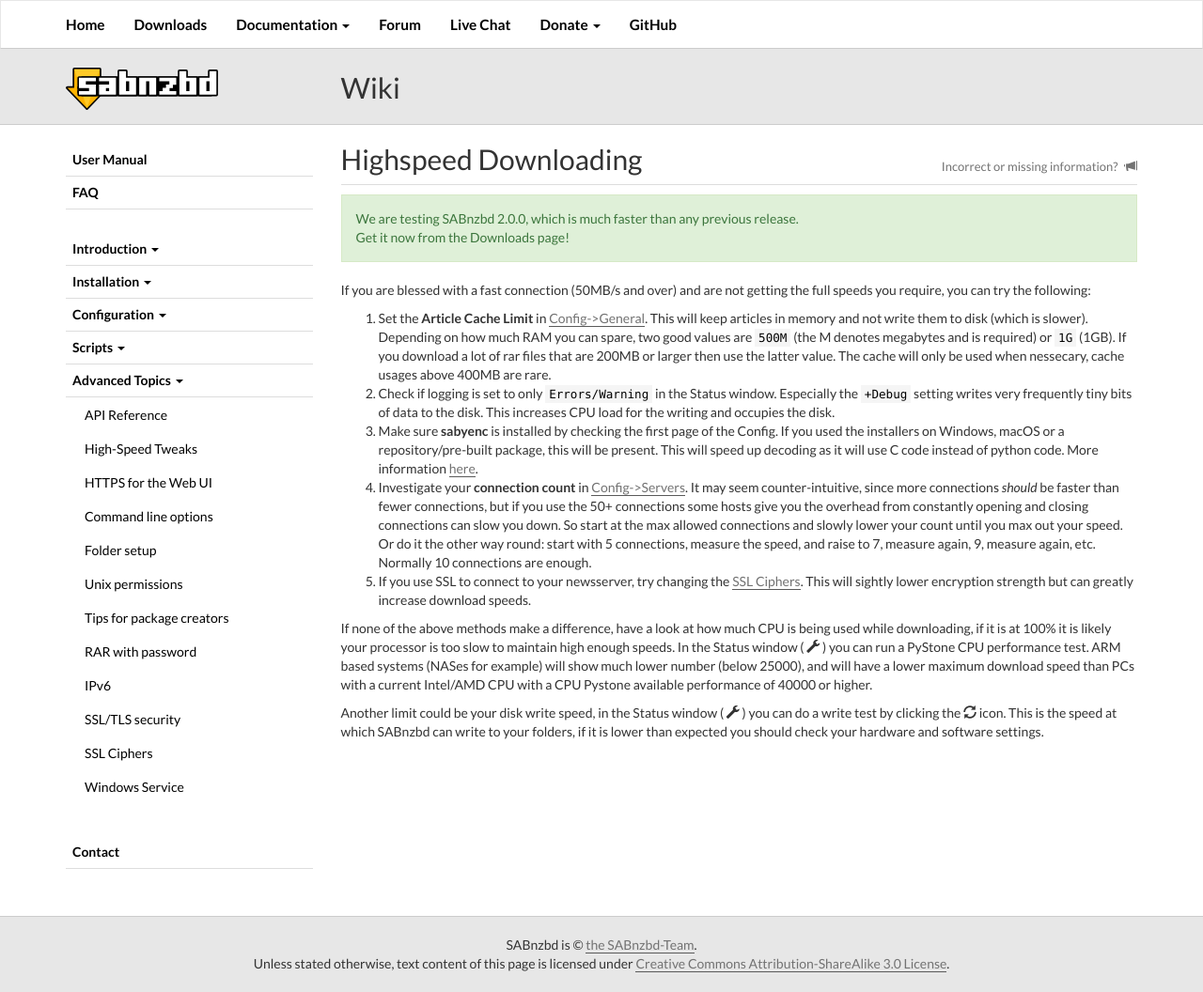
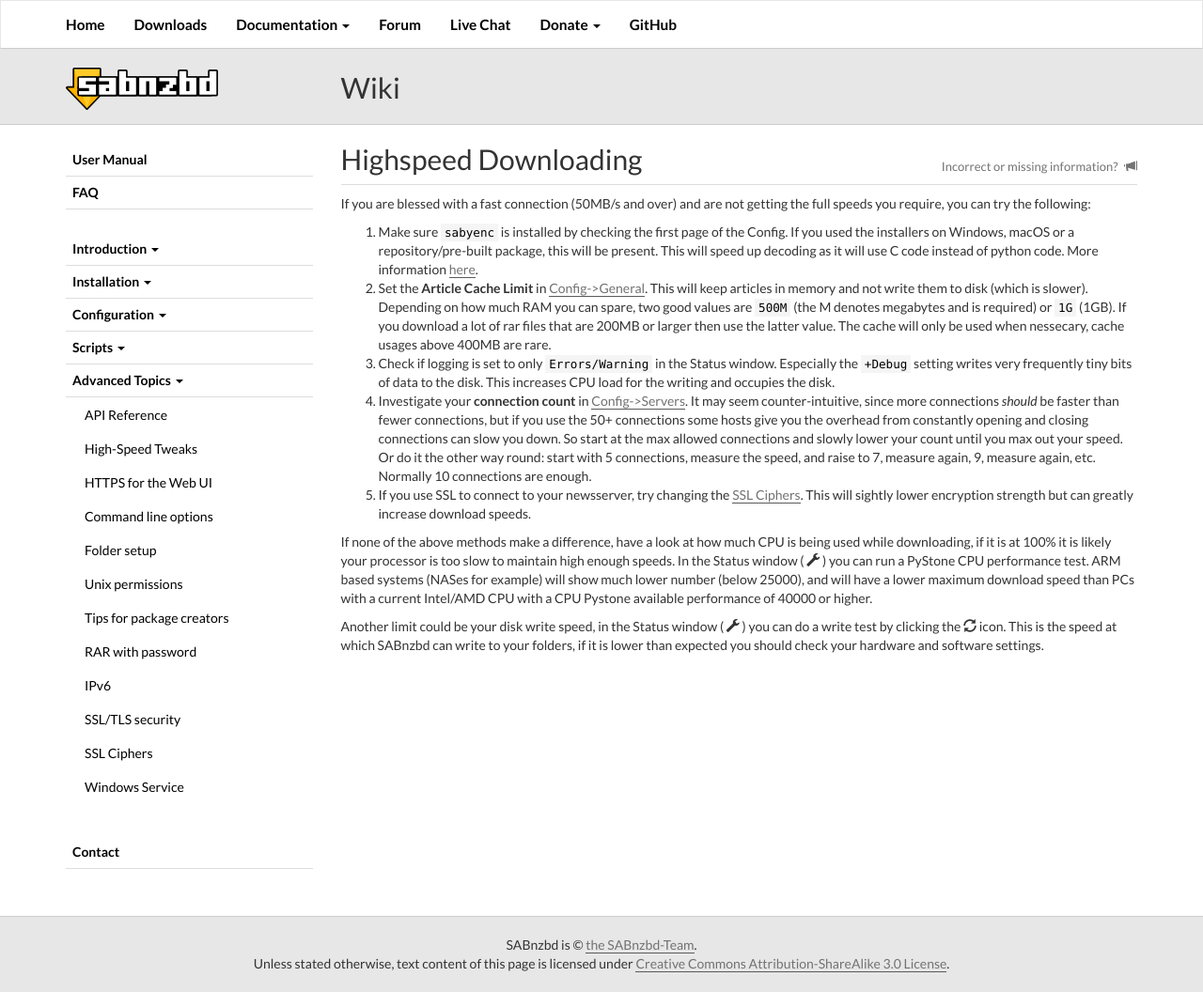
Before and after one commit to sabnzbd/sabnzbd.github.io, a Jekyll site: the page built from wiki/advanced/highspeed-downloading.html, in a window 1280 px wide. Shown: the whole page at 94% size. Built offline with Jekyll 4.4.1, drawn with Linux system fonts in a browser that asks for light colours.

Commit message:
Update high-speed page for 2.0.0

```diff
--- a/wiki/advanced/highspeed-downloading.html
+++ b/wiki/advanced/highspeed-downloading.html
@@ -1,12 +1,12 @@
 ---
 title: Highspeed Downloading
 ---
-<div class="alert alert-success">We are testing SABnzbd 2.0.0, which is much faster than any previous release. <br>Get it now from the Downloads page!</div>
+
 <p>If you are blessed with a fast connection (50MB/s and over) and are not getting the full speeds you require, you can try the following:</p>
 <ol>
+    <li>Make sure <code>sabyenc</code> is installed by checking the first page of the Config. If you used the installers on Windows, macOS or a repository/pre-built package, this will be present. This will speed up decoding as it will use C code instead of python code. More information <a href="/wiki/extra/sabyenc">here</a>.</li>
     <li>Set the <strong>Article Cache Limit</strong> in <a href="/wiki/configuration/{{ site.wiki_version }}/general#toc2">Config-&gt;General</a>. This will keep articles in memory and not write them to disk (which is slower). Depending on how much RAM you can spare, two good values are <code>500M</code> (the M denotes megabytes and is required) or <code>1G</code> (1GB). If you download a lot of rar files that are 200MB or larger then use the latter value. The cache will only be used when nessecary, cache usages above 400MB are rare.</li>
     <li>Check if logging is set to only <code>Errors/Warning</code> in the Status window. Especially the <code>+Debug</code> setting writes very frequently tiny bits of data to the disk. This increases CPU load for the writing and occupies the disk.</li>
-    <li>Make sure <strong>sabyenc</strong> is installed by checking the first page of the Config. If you used the installers on Windows, macOS or a repository/pre-built package, this will be present. This will speed up decoding as it will use C code instead of python code. More information <a href="/wiki/extra/sabyenc">here</a>.</li>
     <li>Investigate your <strong>connection count</strong> in <a href="/wiki/configuration/{{ site.wiki_version }}/servers">Config-&gt;Servers</a>. It may seem counter-intuitive, since more connections <em>should</em> be faster than fewer connections, but if you use the 50+ connections some hosts give you the overhead from constantly opening and closing connections can slow you down. So start at the max allowed connections and slowly lower your count until you max out your speed. Or do it the other way round: start with 5 connections, measure the speed, and raise to 7, measure again, 9, measure again, etc. Normally 10 connections are enough.</li>
     <li>If you use SSL to connect to your newsserver, try changing the <a href="/wiki/advanced/ssl-ciphers">SSL Ciphers</a>. This will sightly lower encryption strength but can greatly increase download speeds.</li>
 </ol>
```
